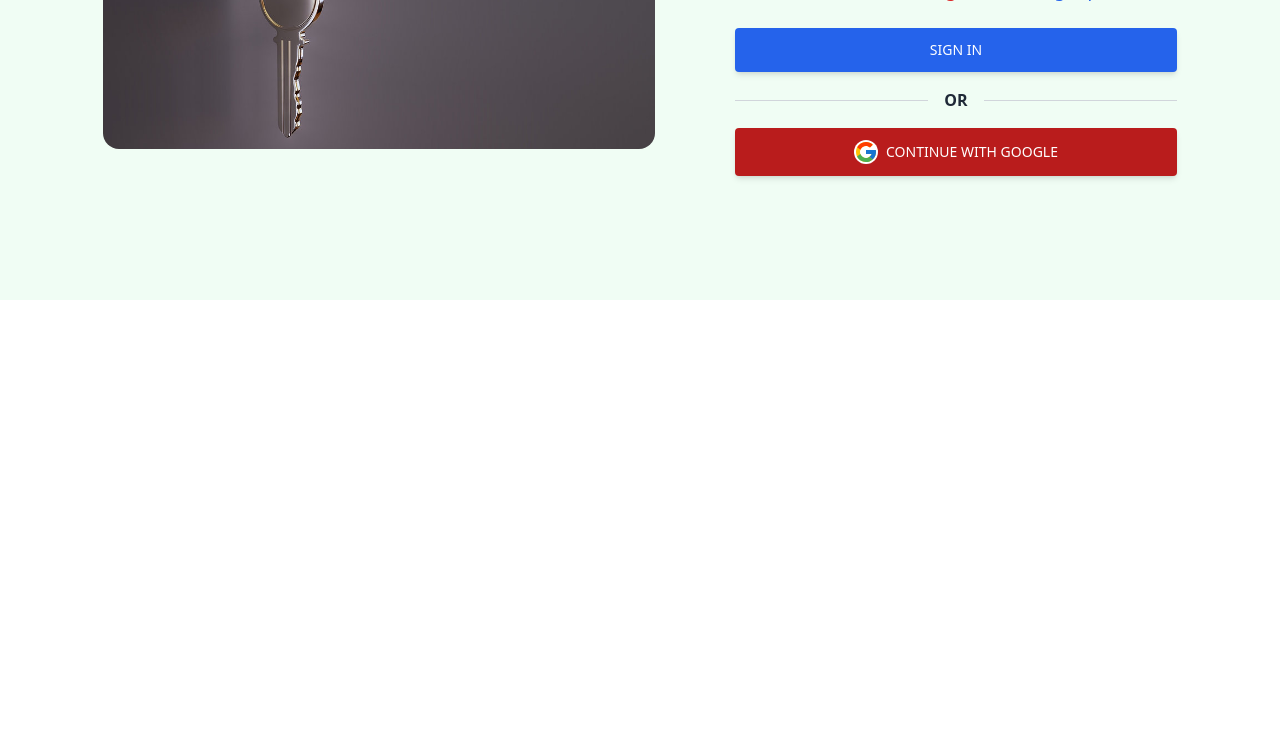
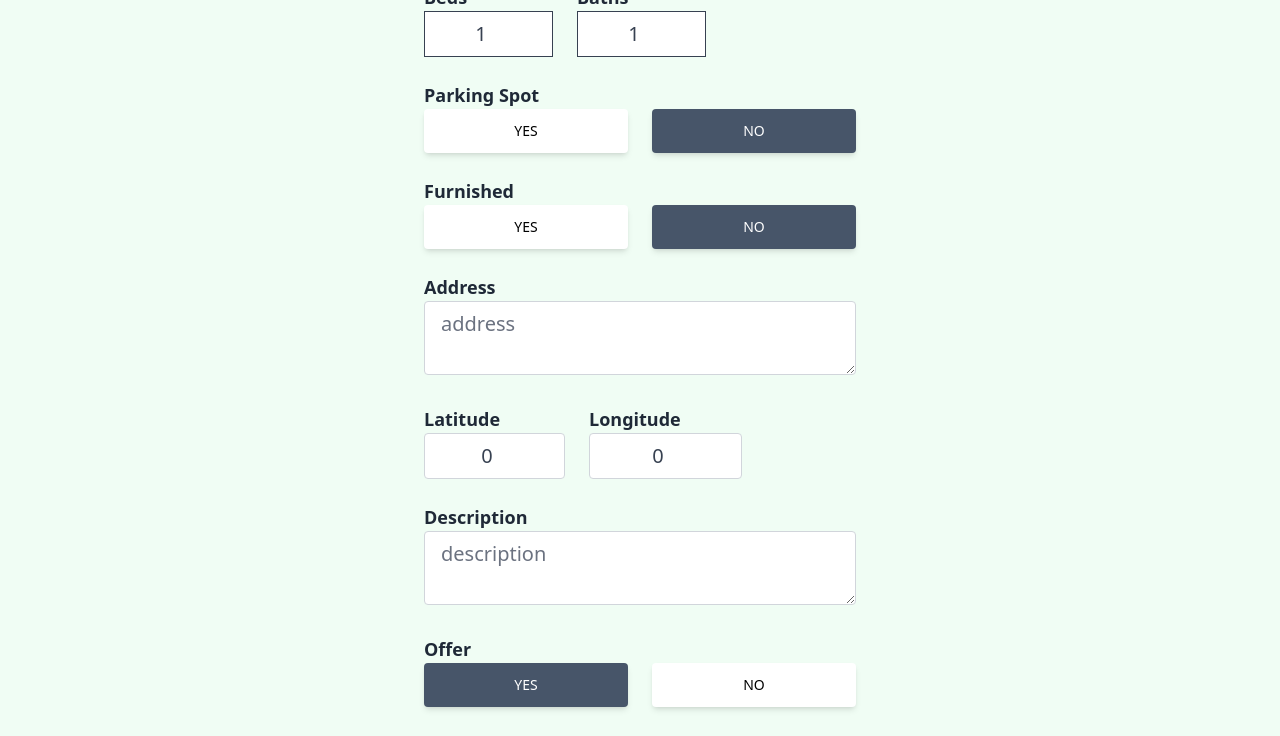
Before and after one commit to samobeng14Dev/real-estate-app, a React (Vite) app: page /createListing in a window 1280 px wide. Before the commit this address led to /signIn. Shown: the part 500-1236 px from the top of the page. Before the commit the page ends 800 px from the top, so only its background shows below. Built offline with nearby package versions, Linux system fonts and the light colour scheme; no server answers.

Commit message:
uploaded images to firebase

```diff
--- a/package.json
+++ b/package.json
@@ -16,7 +16,8 @@
     "react-icons": "^5.0.1",
     "react-router": "^6.21.3",
     "react-router-dom": "^6.21.3",
-    "react-toastify": "^10.0.4"
+    "react-toastify": "^10.0.4",
+    "uuid": "^9.0.1"
   },
   "devDependencies": {
     "@tailwindcss/forms": "^0.5.7",
--- a/src/App.jsx
+++ b/src/App.jsx
@@ -31,7 +31,7 @@ const router = createBrowserRouter([
 			{ path: "/contact", element: <Contact /> },
 			{ path: "/requestProperty", element: <RequestProperty /> },
 			{ path: "/profile", element: <PrivateRoute /> },
-			{ path: "/createListing", element: <PrivateRoute /> },
+			{ path: "/createListing", element: <CreateListing /> },
 		],
 	},
 
--- a/src/components/FormInput.jsx
+++ /dev/null
@@ -1,5 +0,0 @@
-const FormInput = () => {
-	return <div>FormInput</div>;
-};
-
-export default FormInput;
--- a/src/pages/CreateListing.jsx
+++ b/src/pages/CreateListing.jsx
@@ -1,7 +1,20 @@
 import { useState } from "react";
+import {
+	getStorage,
+	ref,
+	uploadBytesResumable,
+	getDownloadURL,
+} from "firebase/storage";
+import { v4 as uuidV4 } from "uuid";
 import SectionTitle from "../components/SectionTitle";
+import Loading from "../components/Loading";
+import { toast } from "react-toastify";
+import { getAuth } from "firebase/auth";
 
 const CreateListing = () => {
+	const auth = getAuth();
+	const [geoLocationEnabled, setGeoLocationEnabled] = useState(false);
+	const [loading, setLoading] = useState(false);
 	const [formData, setFormData] = useState({
 		type: "rent",
 		name: "",
@@ -14,6 +27,9 @@ const CreateListing = () => {
 		offer: true,
 		regularPrice: "0",
 		discountedPrice: "0",
+		latitude: "0",
+		longitude: "0",
+		images: {},
 	});
 	const {
 		type,
@@ -27,6 +43,9 @@ const CreateListing = () => {
 		offer,
 		regularPrice,
 		discountedPrice,
+		latitude,
+		longitude,
+		images,
 	} = formData;
 	const handleChange = (e) => {
 		let boolean = null;
@@ -51,10 +70,84 @@ const CreateListing = () => {
 			}));
 		}
 	};
+
+	const handleSubmit = async (e) => {
+		e.preventDefault();
+		setLoading(true);
+		//checks for prices
+		if (discountedPrice >= regularPrice) {
+			setLoading(false);
+			toast.error("Discounted price should be less than regular price");
+			return;
+		}
+		//checks for images
+		if (images.length > 6) {
+			setLoading(false);
+			toast.error("maximum of 6 images are allowed");
+			return;
+		}
+		// let geoLocation = {};
+		// let location;
+		// if (geoLocationEnabled) {
+
+		// }
+		const storeImage = async (image) => {
+			return new Promise((resolve, reject) => {
+				const storage = getStorage();
+				const filename = `${auth.currentUser.uid}-${image.name}-${uuidV4()}`;
+				const storageRef = ref(storage, filename);
+				const uploadTask = uploadBytesResumable(storageRef, image);
+				uploadTask.on(
+					"state_changed",
+					(snapshot) => {
+						// Observe state change events such as progress, pause, and resume
+						// Get task progress, including the number of bytes uploaded and the total number of bytes to be uploaded
+						const progress =
+							(snapshot.bytesTransferred / snapshot.totalBytes) * 100;
+						console.log("Upload is " + progress + "% done");
+						switch (snapshot.state) {
+							case "paused":
+								console.log("Upload is paused");
+								break;
+							case "running":
+								console.log("Upload is running");
+								break;
+						}
+					},
+					(error) => {
+						// Handle unsuccessful uploads
+						reject(error);
+					},
+					() => {
+						// Handle successful uploads on complete
+						// For instance, get the download URL: https://firebasestorage.googleapis.com/...
+						getDownloadURL(uploadTask.snapshot.ref).then((downloadURL) => {
+							resolve(downloadURL);
+						});
+					}
+				);
+			});
+		};
+
+		const imgPromises = [...images].map((image) => storeImage(image));
+
+		try {
+			const imgUrls = await Promise.all(imgPromises);
+		} catch (error) {
+			setLoading(false);
+			toast.error("Images not uploaded");
+		}
+		console.log("imgUrl:", imgUrls);
+		console.log("imgPromises:", imgPromises);
+	};
+
+	if (loading) {
+		return <Loading />;
+	}
 	return (
 		<main className='max-w-md px-2 mx-auto'>
 			<SectionTitle text='Create a listing' />
-			<form>
+			<form onSubmit={handleSubmit}>
 				{/* Sell/Rent */}
 				<p className='text-lg mt-6 font-semibold '>Sell/Rent</p>
 				<div className='flex'>
@@ -120,6 +213,7 @@ const CreateListing = () => {
 							  focus:gray-700 focus:bg-white focus:border-slate-600 text-center'
 						/>
 					</div>
+					{/* Latitude */}
 					<div>
 						<p className='text-lg font-semibold'>Baths</p>
 						<input
@@ -213,6 +307,43 @@ const CreateListing = () => {
                      border-gray-300 rounded transition duration-150 ease-in-out
                       focus:text-gray-700 focus:bg-white focus:border-slate-600 mb-6'
 				/>
+				{/*GeoLocation */}
+				{!geoLocationEnabled && (
+					// latitude
+					<div className='flex space-x-6 justify-start mb-6'>
+						<div className=''>
+							<p className='text-lg font-semibold '>Latitude</p>
+							<input
+								type='number'
+								id='latitude'
+								value={latitude}
+								min='-90'
+								max='90'
+								onChange={handleChange}
+								required
+								className='w-full px-4 py-2 text-xl text-gray-700 bg-white border
+								border-gray-300 rounded transition duration-150 ease-in-out
+								focus:bg-white focus:text-gray-700 focus:border-slate-600 text-center'
+							/>
+						</div>
+						{/* longitude */}
+						<div className=''>
+							<p className='text-lg font-semibold '>Longitude</p>
+							<input
+								type='number'
+								id='longitude'
+								value={longitude}
+								min='-180'
+								max='180'
+								onChange={handleChange}
+								required
+								className='w-full px-4 py-2 text-xl text-gray-700 bg-white border
+								border-gray-300 rounded transition duration-150 ease-in-out
+								focus:bg-white focus:text-gray-700 focus:border-slate-600 text-center'
+							/>
+						</div>
+					</div>
+				)}
 				{/* Description */}
 				<p className='text-lg  font-semibold'>Description</p>
 				<textarea
```
Also changed, not shown: 1 other file (tests, documents, lock files or other folders).
